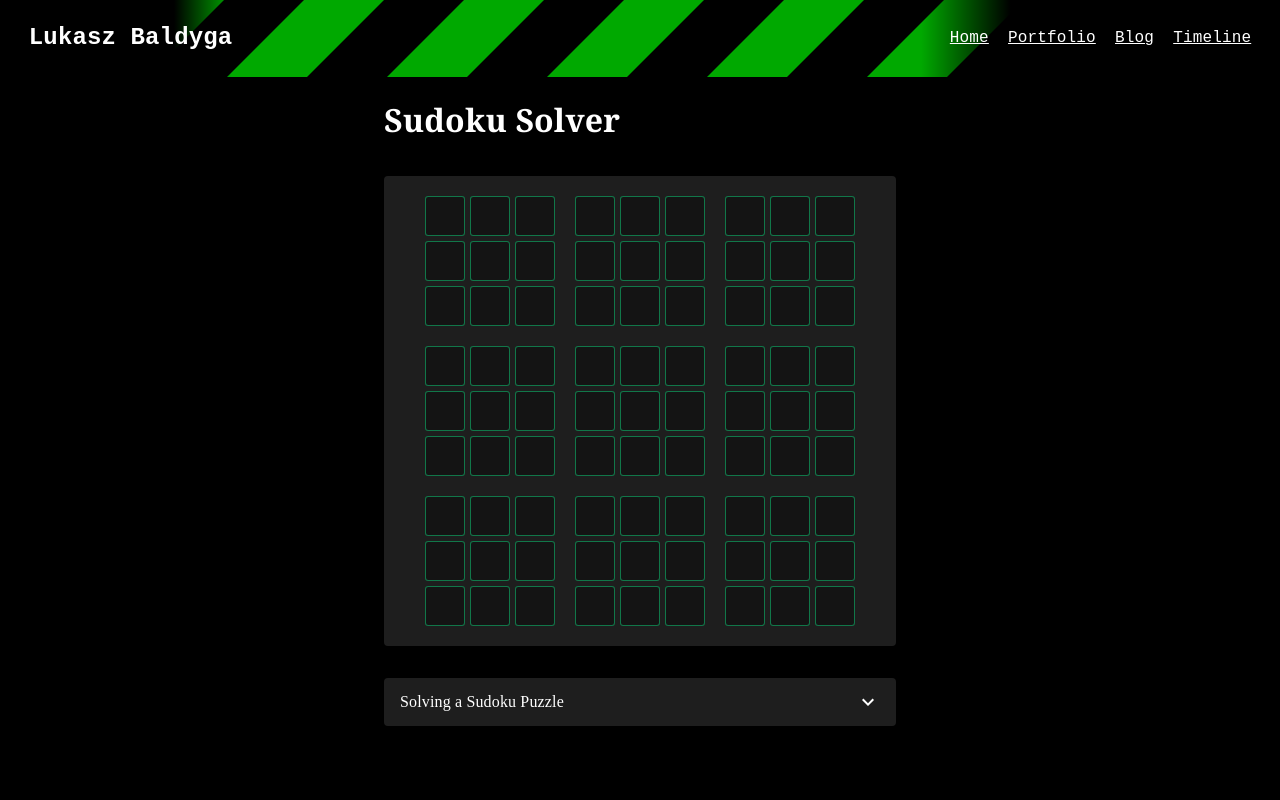
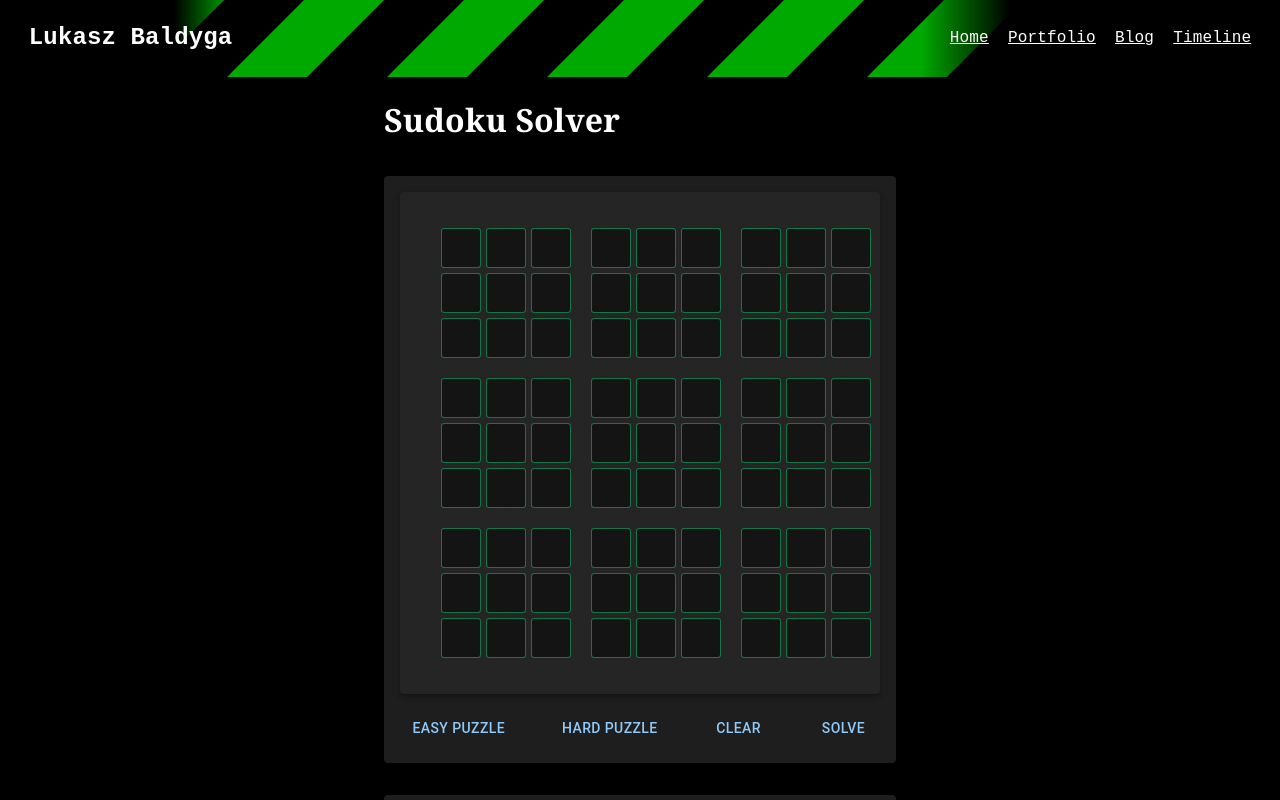
Before and after one commit to Rijndael1998/Website-Neo, a Next.js app: page /portfolio/sudoku in a window 1280 px wide. Shown: the top 800 px of the page. Built offline with nearby package versions, Linux system fonts and the light colour scheme; a web font is replaced by a local one.

Commit message:
fixed sudoku partially

```diff
--- a/src/app/portfolio/sudoku/page.tsx
+++ b/src/app/portfolio/sudoku/page.tsx
@@ -6,8 +6,9 @@ import LazyTable from "@/components/lazy/_lazyTable";
 import SudokuCollection from "@/components/algorithms/sudoku/sudokuCollection";
 import { easyGrid, easyGridDone, easyGridSnippet, easyGridSnippet2, easyGridSnippet3, hardGrid, hardGridDone } from "@/content/portfolio/sudoku/Sudoku";
 import classNames from "classnames";
-import { Accordion, AccordionDetails, AccordionSummary } from "@mui/material";
+import { Accordion, AccordionDetails, AccordionSummary, Paper } from "@mui/material";
 import ExpandMoreIcon from '@mui/icons-material/ExpandMore';
+import { paperProps } from "@/components/algorithms/sudoku/sudokuConstants";
 
 export default function Sudoku() {
     return <Lazy>
@@ -104,8 +105,9 @@ export default function Sudoku() {
                         Consider the following graph:
                     </p>
 
-
+                    <Paper {...paperProps}>
                         <LazyTable className={classNames(sudokuStyle.s9x9, sudokuStyle.common, sudokuStyle.ind2)} items={easyGrid} />
+                    </Paper>
 
                     <p>
                         {
@@ -123,21 +125,27 @@ export default function Sudoku() {
                         however, we will start with the region first:
                     </p>
 
+                    <Paper {...paperProps}>
                         <LazyTable className={classNames(sudokuStyle.s3x3, sudokuStyle.ind2, sudokuStyle.common)} items={easyGridSnippet} />
+                    </Paper>
 
                     <p>
                         We can remove the numbers present in the current region of the cell and are left with numbers 4, 5, 7 and 9 after
                         removing 1, 2, 3, 6 and 8 from the possible set.
                     </p>
 
+                    <Paper {...paperProps}>
                         <LazyTable className={classNames(sudokuStyle.s9x1, sudokuStyle.ind2, sudokuStyle.common)} items={easyGridSnippet2} />
+                    </Paper>
 
                     <p>
                         We can now look at the row of the cell and remove numbers 4 and 5 from our list of numbers.
                         This leaves us with the possibilities: 7 and 9.
                     </p>
 
+                    <Paper {...paperProps}>
                         <LazyTable className={classNames(sudokuStyle.s1x9, sudokuStyle.ind3, sudokuStyle.common)} items={easyGridSnippet3} />
+                    </Paper>
 
                     <p>
                         By looking at the column of the cell, we can remove the 7 from our list of numbers, leaving us with only 9.
@@ -151,14 +159,18 @@ export default function Sudoku() {
                         }
                     </p>
 
+                    <Paper {...paperProps}>
                         <LazyTable className={classNames(sudokuStyle.s9x9, sudokuStyle.ind2, sudokuStyle.common, sudokuStyle.hideNonImportant)} items={easyGrid} />
+                    </Paper>
 
                     <p>
                         Since 9 is the only number, we can be certain that only 9 should go into the cell so we write 9 into the cell.
                         We can keep iterating this process until all the squares are filled in:
                     </p>
 
+                    <Paper {...paperProps}>
                         <LazyTable className={classNames(sudokuStyle.s9x9, sudokuStyle.common)} items={easyGridDone} />
+                    </Paper>
 
                     <h3>Not a silver bullet</h3>
                     <p>
@@ -170,14 +182,17 @@ export default function Sudoku() {
                         The following example cannot be solved using the previous method but can be solved using Backtracking:
                     </p>
 
+                    <Paper {...paperProps}>
                         <LazyTable className={classNames(sudokuStyle.s9x9, sudokuStyle.common)} items={hardGrid} />
+                    </Paper>
 
                     <p>
                         This is the solution to the above using my Sudoku solver:
                     </p>
 
+                    <Paper {...paperProps}>
                         <LazyTable className={classNames(sudokuStyle.s9x9, sudokuStyle.common)} items={hardGridDone} />
-
+                    </Paper>
                 </AccordionDetails>
             </Accordion>
         </div>
--- a/src/components/algorithms/sudoku/sudokuCollection.tsx
+++ b/src/components/algorithms/sudoku/sudokuCollection.tsx
@@ -3,12 +3,13 @@
 import { EasyGrid, HardGrid } from "@/components/algorithms/sudoku/testGrids";
 import { backtracking } from "@/components/algorithms/sudoku/sudokuWorker";
 import SudokuGrid from "@/components/algorithms/sudoku/_grid";
-import GenericButton from "@/components/input/genericButton/_genericButton";
 import { Duplicate2DArray } from "@/components/util";
 import { useState } from "react";
-import styles from "./sudoku.module.scss";
-import { Paper } from "@mui/material";
-// import buttonStyles from "../../input/genericButton/genericButton.module.scss";
+import { Button, Paper } from "@mui/material";
+import Grid from "@mui/material/Unstable_Grid2/Grid2";
+import { paperProps } from "./sudokuConstants";
+
+
 
 function EmptyGridGen() {
     const grid: Array<Array<number>> = [];
@@ -55,13 +56,28 @@ export default function SudokuCollection() {
     }
 
     return <Paper>
-        {/* <div className={styles.controlWrapper}>
-            <div className={styles.buttonWrapper}>
-                {/* <GenericButton className={buttonStyles.bigButton} onClick={() => puzzleHandler("easy")}>Easy Puzzle</GenericButton>
-                <GenericButton className={buttonStyles.bigButton} onClick={() => puzzleHandler("hard")}>Hard Puzzle</GenericButton>
-                <GenericButton className={buttonStyles.bigButton} onClick={() => solve()}>Solve</GenericButton>
-                <GenericButton className={buttonStyles.bigButton} onClick={() => setGrid(EmptyGridGen())}>Clear</GenericButton>
-            </div> */}
-        <SudokuGrid grid={grid} callback={(x, y, v) => { callback(x, y, v) }} />
+        <Grid container overflow={"hidden"}>
+            <Grid xs={12}>
+                <Paper {...paperProps}>
+                    <SudokuGrid grid={grid} callback={(x, y, v) => { callback(x, y, v) }} />
+                </Paper>
+            </Grid>
+            <Grid xs={12}>
+                <Grid container justifyContent={"space-around"} marginBottom={"1em"}>
+                    <Grid>
+                        <Button onClick={() => puzzleHandler("easy")}>Easy Puzzle</Button>
+                    </Grid>
+                    <Grid>
+                        <Button onClick={() => puzzleHandler("hard")}>Hard Puzzle</Button>
+                    </Grid>
+                    <Grid>
+                        <Button onClick={() => setGrid(EmptyGridGen())}>Clear</Button>
+                    </Grid>
+                    <Grid>
+                        <Button onClick={() => solve()}>Solve</Button>
+                    </Grid>
+                </Grid>
+            </Grid>
+        </Grid>
     </Paper>
 }
--- /dev/null
+++ b/src/components/algorithms/sudoku/sudokuConstants.ts
@@ -0,0 +1,9 @@
+import { PaperTypeMap } from "@mui/material/Paper/Paper";
+
+export const paperProps: Partial<PaperTypeMap["props"]> = {
+    elevation: 3,
+    sx: {
+        padding: "1em",
+        margin: "1em",
+    },
+};
```
Lines whose indentation alone changed are shown as unchanged.
